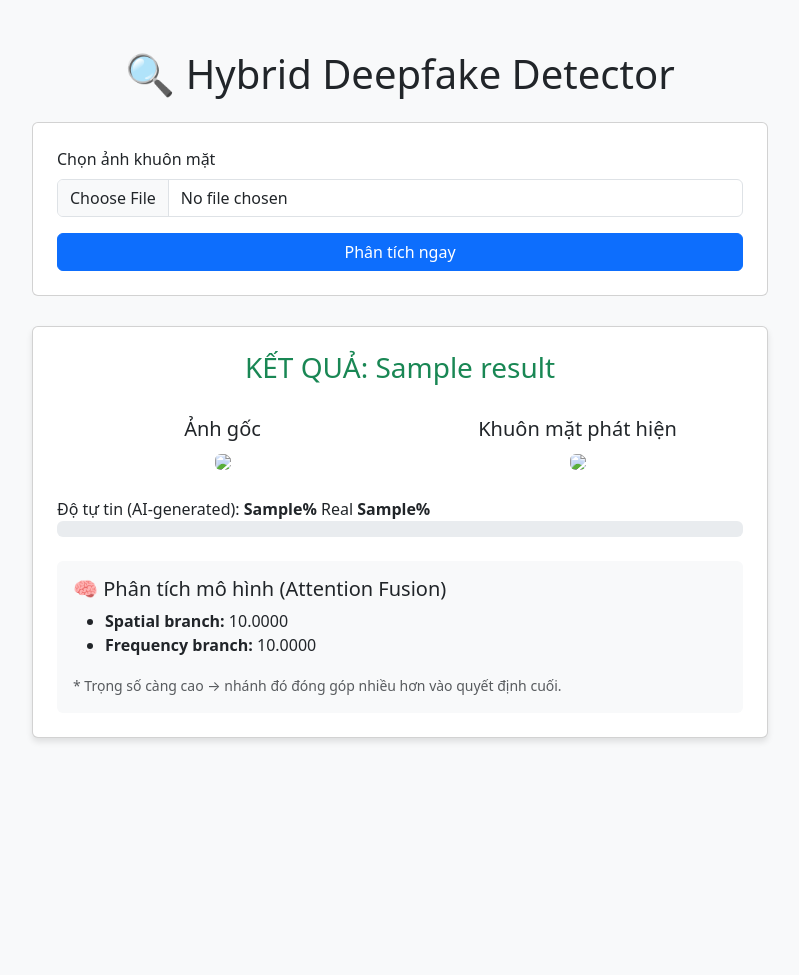
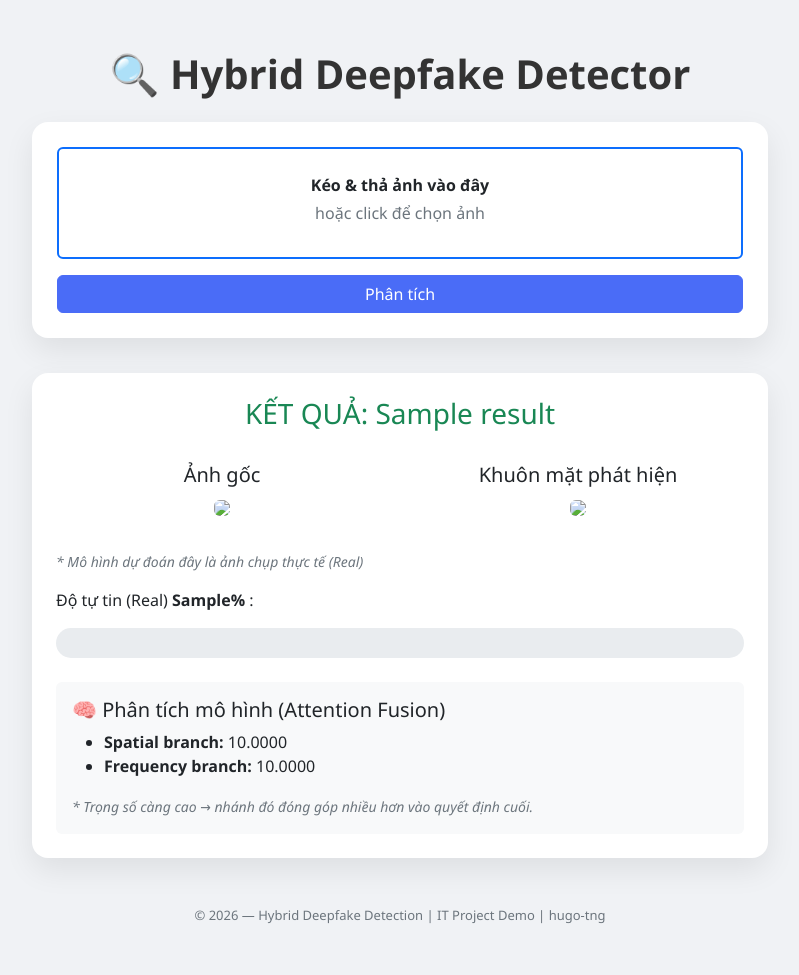
Before and after one commit to hugo-tng/ai-face-detection-web, a Django app: template templates/detect.html in a window 1280 px wide. Shown: the whole page, without its empty margins (240-1039 px from the left). Before the commit the page ends 742 px from the top, so only its background shows below. Run offline with Django 5.2, Linux system fonts and the light colour scheme; the template is opened without the code that fills it: most values are stand-ins (such as "Sample title", 1, 10 or a date in 2020).

Commit message:
update drop and drop in UX

```diff
--- a/static/css/style.css
+++ b/static/css/style.css
@@ -1,78 +1,137 @@
+/* =========================
+   GLOBAL
+========================= */
 body {
-    font-family: "Segoe UI", Arial, sans-serif;
-    background: #f5f6fa;
-    margin: 0;
+    background-color: #f0f2f5;
+    padding: 50px 0;
+    font-family: "Segoe UI", Tahoma, Geneva, Verdana, sans-serif;
+    color: #333;
 }
 
-.container {
-    max-width: 900px;
-    margin: 50px auto;
-    background: #ffffff;
-    padding: 40px;
-    border-radius: 12px;
-    box-shadow: 0 8px 30px rgba(0, 0, 0, 0.08);
+.main-container {
+    max-width: 950px;
 }
 
+/* =========================
+   HEADERS
+========================= */
 h1 {
+    font-weight: 700;
+}
+
+.text-muted {
+    color: #6c757d !important;
+}
+
+/* =========================
+   CARDS
+========================= */
+.card {
+    border: none;
+    border-radius: 16px;
+    box-shadow: 0 12px 30px rgba(0, 0, 0, 0.08);
+}
+
+.upload-card {
+    padding: 25px;
+    margin-bottom: 20px;
+}
+
+.result-card {
+    margin-top: 35px;
+    overflow: hidden;
+}
+
+/* =========================
+   DROP ZONE
+========================= */
+#drop-zone {
+    border: 2px dashed #4a6cf7;
+    border-radius: 14px;
+    padding: 35px 20px;
+    text-align: center;
+    cursor: pointer;
+    transition: all 0.25s ease;
+    background-color: #ffffff;
+}
+
+#drop-zone:hover {
+    background-color: #f5f7ff;
+}
+
+#drop-zone.bg-light {
+    background-color: #eef2ff !important;
+}
+
+#drop-zone i {
+    margin-bottom: 12px;
+}
+
+#file-name {
+    display: block;
+    margin-top: 8px;
+    font-weight: 600;
+    color: #198754;
+}
+
+/* =========================
+   IMAGE PREVIEW
+========================= */
+.img-preview {
+    width: 100%;
+    max-height: 320px;
+    object-fit: cover;
+    border-radius: 12px;
+    box-shadow: 0 4px 12px rgba(0, 0, 0, 0.12);
+}
+
+/* =========================
+   PROGRESS BAR
+========================= */
+.progress {
+    height: 30px;
+    border-radius: 15px;
+}
+
+.progress-bar {
+    font-weight: bold;
+    font-size: 15px;
+    transition: width 1s ease;
+}
+
+/* =========================
+   ATTENTION WEIGHTS
+========================= */
+.weight-bar-container {
+    height: 8px;
+    background-color: #e9ecef;
+    border-radius: 4px;
+}
+
+.weight-bar {
+    height: 100%;
+    border-radius: 4px;
+}
+
+/* =========================
+   FOOTER
+========================= */
+footer {
+    margin-top: 40px;
+    font-size: 13px;
+    color: #777;
     text-align: center;
 }
 
-.subtitle {
-    text-align: center;
-    color: #666;
-    margin-bottom: 30px;
+/* =========================
+   UTILITIES
+========================= */
+.btn-primary {
+    background-color: #4a6cf7;
+    border-color: #4a6cf7;
 }
 
-.upload-box {
-    text-align: center;
+.btn-primary:hover {
+    background-color: #3a59d6;
+    border-color: #3a59d6;
 }
-
-button {
-    margin-top: 15px;
-    padding: 10px 22px;
-    font-size: 16px;
-    background: #4a6cf7;
-    color: #fff;
-    border: none;
-    border-radius: 6px;
-    cursor: pointer;
-}
-
-button:hover {
-    background: #3a59d6;
-}
-
-.content {
-    display: flex;
-    gap: 40px;
-    margin-top: 30px;
-}
-
-.image-box img {
-    max-width: 100%;
-    border-radius: 10px;
-    border: 1px solid #ddd;
-}
-
-.label {
-    font-size: 22px;
-    font-weight: bold;
-}
-
-.label.fake { color: #e74c3c; }
-.label.real { color: #27ae60; }
-
-.bar {
-    width: 100%;
-    height: 18px;
-    background: #e0e0e0;
-    border-radius: 10px;
-}
-
-.bar-fill {
-    height: 100%;
-    border-radius: 10px;
-}
-
-.bar-fill.fake { background: #e74c3c; }
-.bar-fill.real { background: #27ae60; }
--- a/static/js/main.js
+++ b/static/js/main.js
@@ -10,3 +10,42 @@ function previewImage(event) {
     };
     reader.readAsDataURL(event.target.files[0]);
 }
+
+// Drag and drop
+const dropZone = document.getElementById("drop-zone");
+const fileInput = document.getElementById("file-input");
+const fileNameText = document.getElementById("file-name");
+
+// Click → mở file picker
+dropZone.addEventListener("click", () => {
+    fileInput.click();
+});
+
+// Khi chọn file
+fileInput.addEventListener("change", () => {
+    if (fileInput.files.length > 0) {
+        fileNameText.textContent = fileInput.files[0].name;
+    }
+});
+
+// Drag over
+dropZone.addEventListener("dragover", (e) => {
+    e.preventDefault();
+    dropZone.classList.add("bg-light");
+});
+
+// Drag leave
+dropZone.addEventListener("dragleave", () => {
+    dropZone.classList.remove("bg-light");
+});
+
+// Drop
+dropZone.addEventListener("drop", (e) => {
+    e.preventDefault();
+    dropZone.classList.remove("bg-light");
+
+    if (e.dataTransfer.files.length > 0) {
+        fileInput.files = e.dataTransfer.files;
+        fileNameText.textContent = e.dataTransfer.files[0].name;
+    }
+});
--- a/templates/detect.html
+++ b/templates/detect.html
@@ -1,3 +1,4 @@
+{% load static %}
 <!DOCTYPE html>
 <html lang="vi">
 <head>
@@ -6,21 +7,7 @@
     <title>Deepfake Detection Demo</title>
 
     <link href="https://cdn.jsdelivr.net/npm/bootstrap@5.3.0/dist/css/bootstrap.min.css" rel="stylesheet">
-
-    <style>
-        body {
-            background-color: #f8f9fa;
-            padding-top: 50px;
-        }
-        .result-card {
-            margin-top: 30px;
-            box-shadow: 0 4px 6px rgba(0,0,0,0.1);
-        }
-        .score-bar {
-            height: 25px;
-            border-radius: 12px;
-        }
-    </style>
+    <link rel="stylesheet" href="{% static 'css/style.css' %}">
 </head>
 <body>
 
@@ -30,19 +17,45 @@
 
             <h1 class="text-center mb-4">🔍 Hybrid Deepfake Detector</h1>
 
-            <!-- Upload form -->
-            <div class="card p-4">
+            <div class="card upload-card bg-white">
                 <form method="post" enctype="multipart/form-data">
                     {% csrf_token %}
-                    <div class="mb-3">
+
+                    <div id="drop-zone" class="border border-2 border-primary rounded p-4 text-center"
+                        style="border-style: dashed; cursor: pointer;">
+
+                        <input type="file" name="image" id="file-input"
+                            class="form-control d-none"
+                            accept="image/*" required>
+
+                        <i class="fas fa-cloud-upload-alt fa-3x text-primary mb-3"></i>
+
+                        <p class="fw-bold mb-1">Kéo & thả ảnh vào đây</p>
+                        <p class="text-muted mb-2">hoặc click để chọn ảnh</p>
+
+                        <span id="file-name" class="text-success fw-semibold"></span>
+                    </div>
+
+                    <button type="submit" class="btn btn-primary w-100 mt-3">
+                        <i class="fas fa-magnifying-glass"></i> Phân tích
+                    </button>
+                </form>
+            </div>
+
+            <!-- Upload form -->
+            <!-- <div class="card p-4">
+                <form method="post" enctype="multipart/form-data">
+                    {% csrf_token %}
+                    <div class="mb-2">
                         <label class="form-label">Chọn ảnh khuôn mặt</label>
                         <input type="file" name="image" class="form-control" accept="image/*" required>
                     </div>
+                    <div class="form-text text-muted pb-3"><i>Hỗ trợ định dạng: JPG, PNG, JPEG.</i></div>
                     <button type="submit" class="btn btn-primary w-100">
                         Phân tích ngay
                     </button>
                 </form>
-            </div>
+            </div> -->
 
             {% if result %}
             <!-- Result -->
@@ -79,13 +92,22 @@
 
                 <!-- Confidence -->
                 <div class="mt-4">
-                    <label>
-                        Độ tự tin (AI-generated):
-                        <strong>{{ result.fake_prob }}%</strong>
-                        Real
-                        <strong>{{ result.real_prob }}%</strong>
+                    <p class="text-muted mt-2 small text-start fst-italic">
+                        * Mô hình dự đoán đây là
+                        {% if result.prediction == 'FAKE' %}
+                            ảnh do máy tạo (AI Generated/Deepfake)
+                        {% else %}
+                            ảnh chụp thực tế (Real)
+                        {% endif %}
+                    </p>
+                    <label class="pb-3">
+                        Độ tự tin
+                        {% if result.label == 'FAKE' %}
+                            (AI-generated) <strong>{{ result.fake_prob }}%</strong>
+                        {% else %}
+                            (Real) <strong>{{ result.real_prob }}%</strong>
+                        {% endif %}:
                     </label>
-
                     <div class="progress">
                         <div
                             class="progress-bar
@@ -95,7 +117,11 @@
                                     bg-success
                                 {% endif %}"
                             role="progressbar"
-                            style="width: {{ result.fake_prob }}%"
+                            {% if result.label == 'FAKE' %}
+                                style="width: {{ result.fake_prob }}%"
+                            {% else %}
+                                style="width: {{ result.real_prob }}%"
+                            {% endif %}"
                         >
                         </div>
                     </div>
@@ -115,7 +141,7 @@
                             {{ result.frequency_weight|floatformat:4 }}
                         </li>
                     </ul>
-                    <small class="text-muted">
+                    <small class="text-muted fst-italic">
                         * Trọng số càng cao → nhánh đó đóng góp nhiều hơn vào quyết định cuối.
                     </small>
                 </div>
@@ -126,7 +152,11 @@
 
         </div>
     </div>
+
+    <footer class="text-center text-muted mt-5">
+        © 2026 — Hybrid Deepfake Detection | IT Project Demo | hugo-tng
+    </footer>
 </div>
-
+<script src="{% static 'js/main.js' %}"></script>
 </body>
 </html>
```
